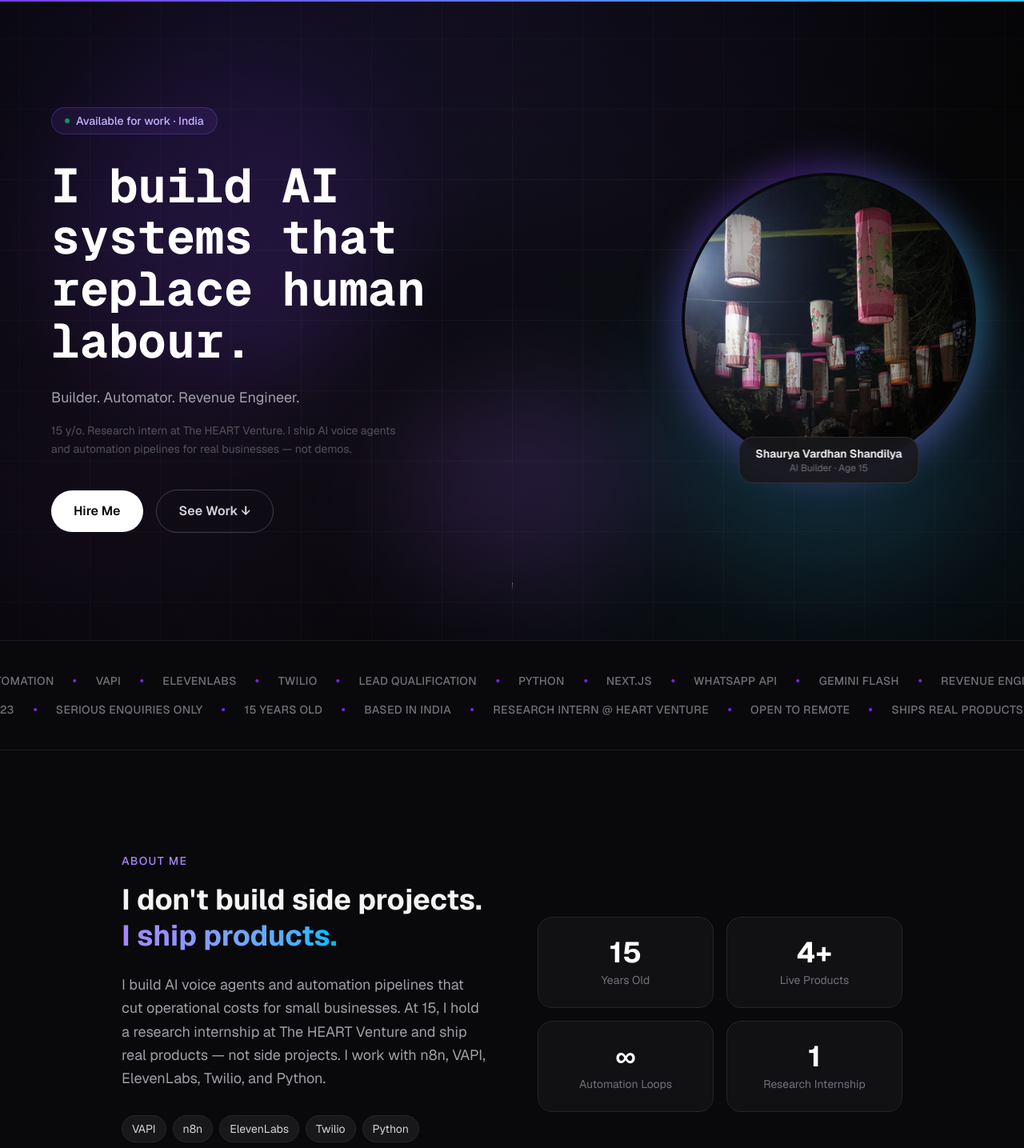
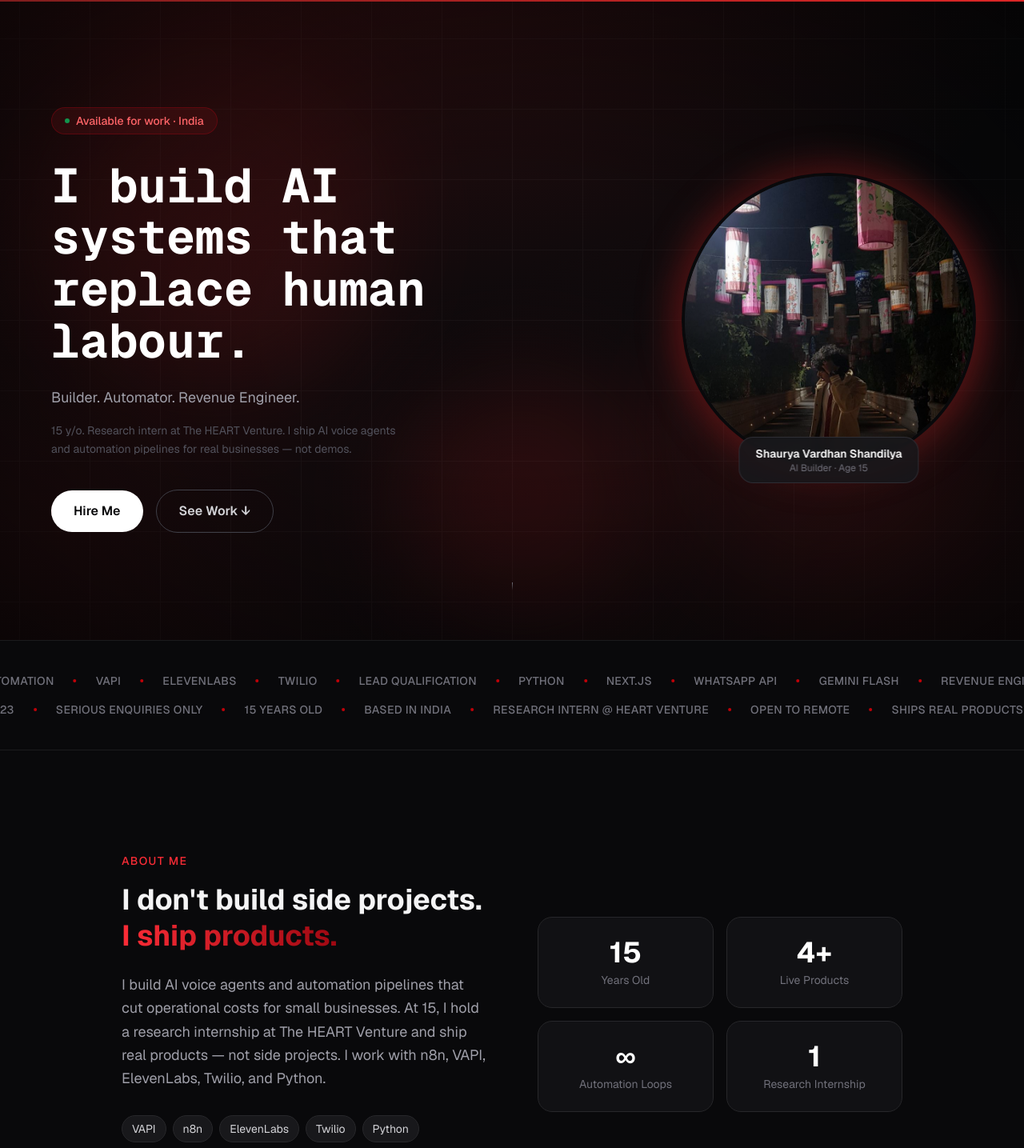
Before and after one commit to they-call-me-god/portfolio, a Next.js app: page / in a window 1280 px wide. Shown: the top 1435 px of the page at 80% size. Built offline with nearby package versions, Linux system fonts and the light colour scheme; no server answers.

Commit message:
feat: red/burgundy theme, avatar bottom pan, past work section, fix email display

```diff
--- a/components/Marquee.tsx
+++ b/components/Marquee.tsx
@@ -30,7 +30,7 @@ function Strip({ items, direction = 1, speed = 35 }: { items: string[]; directio
             <span className="text-sm font-medium tracking-wide text-zinc-500 whitespace-nowrap uppercase">
               {item}
             </span>
-            <span className="w-1 h-1 rounded-full bg-violet-600 flex-shrink-0" />
+            <span className="w-1 h-1 rounded-full bg-red-700 flex-shrink-0" />
           </div>
         ))}
       </motion.div>
--- a/components/ScrollProgress.tsx
+++ b/components/ScrollProgress.tsx
@@ -11,7 +11,7 @@ export function ScrollProgress() {
       className="fixed top-0 left-0 right-0 h-[2px] z-50 origin-left"
       style={{
         scaleX,
-        background: 'linear-gradient(90deg, #7c3aed, #38bdf8)',
+        background: 'linear-gradient(90deg, #7f1d1d, #dc2626)',
       }}
     />
   )
--- a/components/sections/About.tsx
+++ b/components/sections/About.tsx
@@ -63,10 +63,10 @@ export function About() {
             animate={inView ? { opacity: 1, x: 0 } : {}}
             transition={{ duration: 0.6, ease: [0.33, 1, 0.68, 1] }}
           >
-            <span className="text-violet-400 text-sm font-medium tracking-widest uppercase mb-4 block">About Me</span>
+            <span className="text-red-500 text-sm font-medium tracking-widest uppercase mb-4 block">About Me</span>
             <h2 className="text-4xl font-bold mb-6 text-zinc-100 leading-tight">
               I don't build side projects.<br />
-              <span className="text-transparent bg-clip-text bg-gradient-to-r from-violet-400 to-sky-400">I ship products.</span>
+              <span className="text-transparent bg-clip-text bg-gradient-to-r from-red-500 to-red-800">I ship products.</span>
             </h2>
             <p className="text-lg text-zinc-400 leading-relaxed mb-8">{PERSONAL.bio}</p>
 
@@ -78,7 +78,7 @@ export function About() {
                   initial={{ opacity: 0, scale: 0.8 }}
                   animate={inView ? { opacity: 1, scale: 1 } : {}}
                   transition={{ duration: 0.3, delay: 0.4 + i * 0.05 }}
-                  whileHover={{ scale: 1.08, borderColor: 'rgba(139,92,246,0.6)' }}
+                  whileHover={{ scale: 1.08, borderColor: 'rgba(185,28,28,0.7)' }}
                   className="px-3 py-1.5 bg-zinc-900 border border-zinc-800 text-zinc-300 text-sm rounded-full cursor-default"
                 >
                   {skill}
--- a/components/sections/Hero.tsx
+++ b/components/sections/Hero.tsx
@@ -111,18 +111,18 @@ export function Hero({ headlineVariant }: { headlineVariant: 'control' | 'test'
     <section ref={ref} className="relative min-h-screen overflow-hidden flex items-center bg-zinc-950 cursor-none">
       {/* Background mesh */}
       <motion.div style={{ y: bgY }} className="absolute inset-0 scale-110 pointer-events-none">
-        <div className="absolute inset-0 bg-[radial-gradient(ellipse_70%_70%_at_30%_-10%,rgba(120,80,255,0.2),transparent)]" />
-        <div className="absolute inset-0 bg-[radial-gradient(ellipse_50%_50%_at_85%_80%,rgba(56,189,248,0.1),transparent)]" />
-        <div className="absolute inset-0 bg-[radial-gradient(ellipse_40%_60%_at_10%_80%,rgba(168,85,247,0.1),transparent)]" />
+        <div className="absolute inset-0 bg-[radial-gradient(ellipse_70%_70%_at_30%_-10%,rgba(153,27,27,0.28),transparent)]" />
+        <div className="absolute inset-0 bg-[radial-gradient(ellipse_50%_50%_at_85%_80%,rgba(127,29,29,0.15),transparent)]" />
+        <div className="absolute inset-0 bg-[radial-gradient(ellipse_40%_60%_at_10%_80%,rgba(185,28,28,0.12),transparent)]" />
         <div className="absolute inset-0 opacity-[0.03]"
           style={{ backgroundImage: 'linear-gradient(rgba(255,255,255,1) 1px,transparent 1px),linear-gradient(90deg,rgba(255,255,255,1) 1px,transparent 1px)', backgroundSize: '80px 80px' }} />
       </motion.div>
 
       {/* Orbs */}
       <motion.div className="absolute inset-0 pointer-events-none" style={{ x: orbX, y: orbY }}>
-        <Orb style={{ left: '5%', top: '10%', width: 400, height: 400, background: 'rgba(124,58,237,1)' }} />
-        <Orb style={{ right: '5%', bottom: '10%', width: 350, height: 350, background: 'rgba(56,189,248,1)' }} />
-        <Orb style={{ left: '40%', top: '60%', width: 280, height: 280, background: 'rgba(168,85,247,1)' }} />
+        <Orb style={{ left: '5%', top: '10%', width: 400, height: 400, background: 'rgba(153,27,27,1)' }} />
+        <Orb style={{ right: '5%', bottom: '10%', width: 350, height: 350, background: 'rgba(127,29,29,1)' }} />
+        <Orb style={{ left: '40%', top: '60%', width: 280, height: 280, background: 'rgba(185,28,28,1)' }} />
       </motion.div>
 
       <div className="absolute inset-0 bg-[radial-gradient(ellipse_at_center,transparent_30%,rgba(0,0,0,0.55)_100%)] pointer-events-none" />
@@ -139,7 +139,7 @@ export function Hero({ headlineVariant }: { headlineVariant: 'control' | 'test'
             initial={{ opacity: 0, x: -20 }}
             animate={{ opacity: 1, x: 0 }}
             transition={{ delay: 0.2, duration: 0.5 }}
-            className="inline-flex items-center gap-2 px-4 py-1.5 rounded-full border border-violet-500/30 bg-violet-500/10 text-violet-300 text-sm font-medium mb-8 w-fit"
+            className="inline-flex items-center gap-2 px-4 py-1.5 rounded-full border border-red-800/40 bg-red-900/20 text-red-400 text-sm font-medium mb-8 w-fit"
           >
             <motion.span
               className="w-1.5 h-1.5 rounded-full bg-green-400"
@@ -188,7 +188,7 @@ export function Hero({ headlineVariant }: { headlineVariant: 'control' | 'test'
             <MagneticButton onClick={handleCta}>
               <div className="relative px-7 py-3.5 bg-white text-zinc-950 font-semibold rounded-full text-base cursor-none overflow-hidden group">
                 <span className="relative z-10">{copy.cta}</span>
-                <motion.div className="absolute inset-0 bg-gradient-to-r from-violet-100 to-sky-100" initial={{ x: '-100%' }} whileHover={{ x: 0 }} transition={{ duration: 0.3 }} />
+                <motion.div className="absolute inset-0 bg-gradient-to-r from-red-100 to-rose-100" initial={{ x: '-100%' }} whileHover={{ x: 0 }} transition={{ duration: 0.3 }} />
               </div>
             </MagneticButton>
             <MagneticButton>
@@ -214,14 +214,14 @@ export function Hero({ headlineVariant }: { headlineVariant: 'control' | 'test'
             {/* Outer glow ring — animated */}
             <motion.div
               className="absolute -inset-4 rounded-full opacity-40"
-              style={{ background: 'conic-gradient(from 0deg, #7c3aed, #38bdf8, #a855f7, #6366f1, #7c3aed)', filter: 'blur(20px)' }}
+              style={{ background: 'conic-gradient(from 0deg, #991b1b, #dc2626, #7f1d1d, #b91c1c, #991b1b)', filter: 'blur(20px)' }}
               animate={{ rotate: 360 }}
               transition={{ duration: 6, repeat: Infinity, ease: 'linear' }}
             />
             {/* Spinning border ring */}
             <motion.div
               className="absolute -inset-[3px] rounded-full"
-              style={{ background: 'conic-gradient(from 0deg, #7c3aed, transparent, #38bdf8, transparent, #a855f7, transparent, #7c3aed)' }}
+              style={{ background: 'conic-gradient(from 0deg, #991b1b, transparent, #dc2626, transparent, #7f1d1d, transparent, #991b1b)' }}
               animate={{ rotate: 360 }}
               transition={{ duration: 4, repeat: Infinity, ease: 'linear' }}
             />
@@ -231,7 +231,7 @@ export function Hero({ headlineVariant }: { headlineVariant: 'control' | 'test'
                 src={PERSONAL.avatar}
                 alt={PERSONAL.name}
                 fill
-                className="object-cover object-[center_20%] scale-110"
+                className="object-cover object-[center_75%] scale-110"
                 priority
               />
               {/* Subtle inner shadow so face pops */}
--- a/components/sections/Projects.tsx
+++ b/components/sections/Projects.tsx
@@ -37,19 +37,19 @@ function TiltCard({ project, index, posthog }: { project: typeof PROJECTS[0]; in
         data-cursor="VIEW"
         className="group block cursor-none"
       >
-        <div className="relative h-full bg-zinc-900/90 border border-zinc-800 rounded-3xl p-8 overflow-hidden transition-colors duration-300 group-hover:border-violet-500/40 backdrop-blur-sm flex flex-col gap-4 min-h-[260px]">
+        <div className="relative h-full bg-zinc-900/90 border border-zinc-800 rounded-3xl p-8 overflow-hidden transition-colors duration-300 group-hover:border-red-800/40 backdrop-blur-sm flex flex-col gap-4 min-h-[260px]">
           <div className="absolute inset-0 opacity-0 group-hover:opacity-100 transition-opacity duration-500 pointer-events-none rounded-3xl"
-            style={{ background: 'radial-gradient(ellipse at 50% -10%, rgba(124,58,237,0.15) 0%, transparent 65%)' }} />
+            style={{ background: 'radial-gradient(ellipse at 50% -10%, rgba(153,27,27,0.15) 0%, transparent 65%)' }} />
 
           <div className="flex items-start justify-between">
-            <span className="text-5xl font-black text-zinc-800 group-hover:text-violet-900/60 transition-colors select-none leading-none">
+            <span className="text-5xl font-black text-zinc-800 group-hover:text-red-950/60 transition-colors select-none leading-none">
               {String(index + 1).padStart(2, '0')}
             </span>
             <motion.div
-              className="w-8 h-8 rounded-full border border-zinc-700 flex items-center justify-center group-hover:border-violet-400 group-hover:bg-violet-400/10 transition-colors flex-shrink-0"
+              className="w-8 h-8 rounded-full border border-zinc-700 flex items-center justify-center group-hover:border-red-600 group-hover:bg-red-600/10 transition-colors flex-shrink-0"
               whileHover={{ rotate: 45 }}
             >
-              <svg width="12" height="12" viewBox="0 0 24 24" fill="none" stroke="currentColor" strokeWidth="2.5" strokeLinecap="round" strokeLinejoin="round" className="text-zinc-500 group-hover:text-violet-400 transition-colors">
+              <svg width="12" height="12" viewBox="0 0 24 24" fill="none" stroke="currentColor" strokeWidth="2.5" strokeLinecap="round" strokeLinejoin="round" className="text-zinc-500 group-hover:text-red-500 transition-colors">
                 <path d="M7 17L17 7M17 7H7M17 7v10" />
               </svg>
             </motion.div>
@@ -87,9 +87,9 @@ export function Projects() {
         transition={{ duration: 0.5 }}
         className="mb-14"
       >
-        <span className="text-violet-400 text-sm font-medium tracking-widest uppercase mb-3 block">Work</span>
+        <span className="text-red-500 text-sm font-medium tracking-widest uppercase mb-3 block">Work</span>
         <h2 className="text-4xl font-bold text-zinc-100">
-          Things I've <span className="text-transparent bg-clip-text bg-gradient-to-r from-violet-400 to-sky-400">Built</span>
+          Things I've <span className="text-transparent bg-clip-text bg-gradient-to-r from-red-500 to-red-800">Built</span>
         </h2>
       </motion.div>
 
--- a/components/sections/Work.tsx
+++ b/components/sections/Work.tsx
@@ -56,13 +56,13 @@ function WorkCard({ item, index }: { item: typeof WORK[0]; index: number }) {
     >
       {/* Hover glow */}
       <div className="absolute inset-0 opacity-0 group-hover:opacity-100 transition-opacity duration-500 pointer-events-none rounded-2xl"
-        style={{ background: 'radial-gradient(ellipse at 0% 0%, rgba(124,58,237,0.08) 0%, transparent 60%)' }} />
+        style={{ background: 'radial-gradient(ellipse at 0% 0%, rgba(153,27,27,0.1) 0%, transparent 60%)' }} />
 
       <div className="relative z-10 flex flex-col gap-5 h-full">
         {/* Top row */}
         <div className="flex items-start justify-between gap-4">
           <div>
-            <span className="text-violet-400 text-xs font-medium uppercase tracking-widest">{item.category}</span>
+            <span className="text-red-500 text-xs font-medium uppercase tracking-widest">{item.category}</span>
             <h3 className="text-zinc-100 font-semibold text-base mt-1 leading-snug">{item.result}</h3>
           </div>
           {/* Big metric */}
@@ -101,9 +101,9 @@ export function Work() {
         transition={{ duration: 0.5 }}
         className="mb-14"
       >
-        <span className="text-violet-400 text-sm font-medium tracking-widest uppercase mb-3 block">Results</span>
+        <span className="text-red-500 text-sm font-medium tracking-widest uppercase mb-3 block">Results</span>
         <h2 className="text-4xl font-bold text-zinc-100">
-          Past <span className="text-transparent bg-clip-text bg-gradient-to-r from-violet-400 to-sky-400">Work</span>
+          Past <span className="text-transparent bg-clip-text bg-gradient-to-r from-red-500 to-red-800">Work</span>
         </h2>
         <p className="text-zinc-500 mt-3 text-base max-w-lg">Real systems. Real clients. Not demos.</p>
       </motion.div>
```
Also changed, not shown: components/sections/Contact.tsx (+9 -9 lines).
